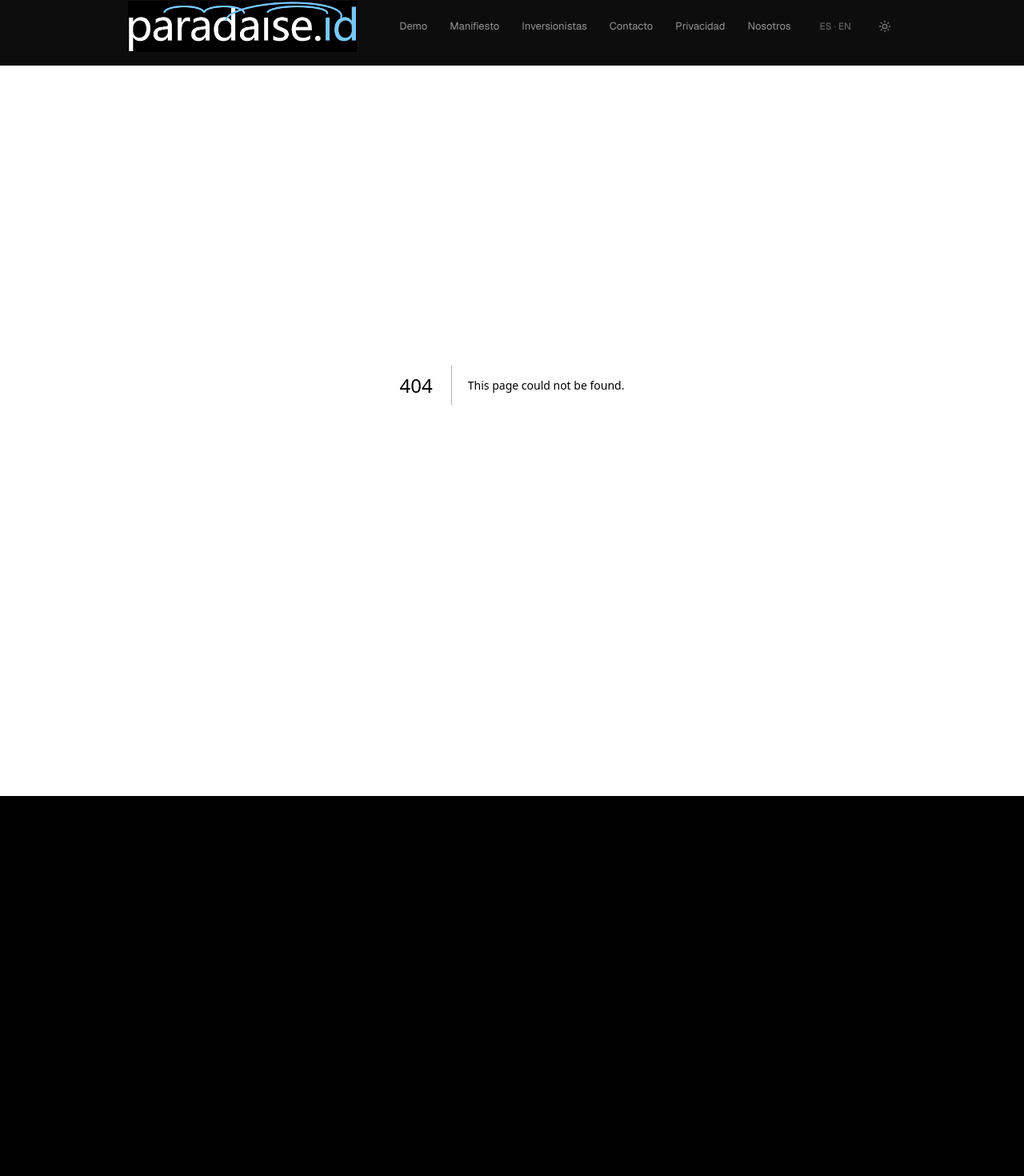
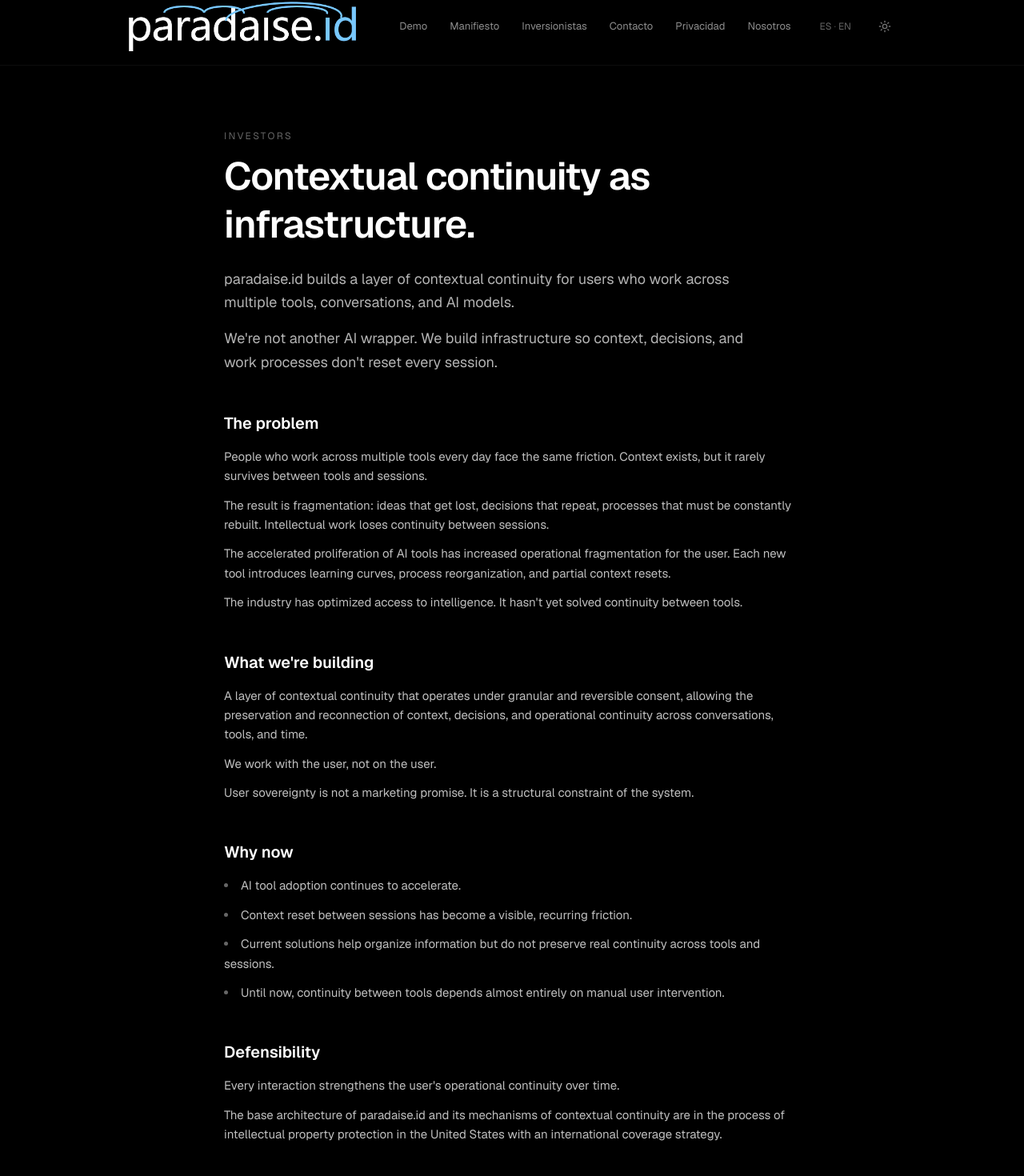
Before and after one commit to paradaiseid/paradaise-id-core, a Next.js app: page /en/inversionistas in a window 1280 px wide. Before the commit this address had no page. Shown: the part 15-1485 px from the top of the page at 80% size. Before the commit the page ends 1010 px from the top, so only its background shows below. Built offline with nearby package versions, Linux system fonts and the light colour scheme.

Commit message:
feat: EN pages + ES/EN toggle + demo EN + logo light-mode fix

```diff
--- /dev/null
+++ b/src/app/en/inversionistas/page.tsx
@@ -0,0 +1,123 @@
+export const metadata = {
+  title: "Investors — paradaise.id",
+  description: "Contextual continuity as infrastructure.",
+};
+
+export default function InvestorsEnPage() {
+  return (
+    <article className="flex-1 max-w-3xl mx-auto w-full px-5 sm:px-6 py-12 sm:py-20">
+      <header className="mb-12">
+        <p className="text-white/40 text-xs uppercase tracking-[0.2em] mb-3">Investors</p>
+        <h1 className="text-3xl sm:text-5xl font-semibold text-white tracking-tight leading-tight mb-6">
+          Contextual continuity as infrastructure.
+        </h1>
+        <p className="text-white/70 text-base sm:text-lg leading-relaxed max-w-2xl">
+          paradaise.id builds a layer of contextual continuity for users who work
+          across multiple tools, conversations, and AI models.
+        </p>
+        <p className="text-white/70 text-base sm:text-lg leading-relaxed max-w-2xl mt-4">
+          We&apos;re not another AI wrapper. We build infrastructure so context,
+          decisions, and work processes don&apos;t reset every session.
+        </p>
+      </header>
+
+      <section className="mb-12">
+        <h2 className="text-white text-xl font-semibold mb-4">The problem</h2>
+        <p className="text-white/75 text-[15px] leading-relaxed mb-3">
+          People who work across multiple tools every day face the same friction.
+          Context exists, but it rarely survives between tools and sessions.
+        </p>
+        <p className="text-white/75 text-[15px] leading-relaxed mb-3">
+          The result is fragmentation: ideas that get lost, decisions that repeat,
+          processes that must be constantly rebuilt. Intellectual work loses
+          continuity between sessions.
+        </p>
+        <p className="text-white/75 text-[15px] leading-relaxed mb-3">
+          The accelerated proliferation of AI tools has increased operational fragmentation
+          for the user. Each new tool introduces learning curves, process reorganization,
+          and partial context resets.
+        </p>
+        <p className="text-white/75 text-[15px] leading-relaxed">
+          The industry has optimized access to intelligence. It hasn&apos;t yet solved
+          continuity between tools.
+        </p>
+      </section>
+
+      <section className="mb-12">
+        <h2 className="text-white text-xl font-semibold mb-4">What we&apos;re building</h2>
+        <p className="text-white/75 text-[15px] leading-relaxed mb-3">
+          A layer of contextual continuity that operates under granular and reversible
+          consent, allowing the preservation and reconnection of context, decisions,
+          and operational continuity across conversations, tools, and time.
+        </p>
+        <p className="text-white/75 text-[15px] leading-relaxed mb-3">
+          We work with the user, not on the user.
+        </p>
+        <p className="text-white/75 text-[15px] leading-relaxed">
+          User sovereignty is not a marketing promise.
+          It is a structural constraint of the system.
+        </p>
+      </section>
+
+      <section className="mb-12">
+        <h2 className="text-white text-xl font-semibold mb-4">Why now</h2>
+        <ul className="space-y-3 text-white/75 text-[15px] leading-relaxed list-disc list-inside marker:text-white/40">
+          <li>AI tool adoption continues to accelerate.</li>
+          <li>Context reset between sessions has become a visible, recurring friction.</li>
+          <li>
+            Current solutions help organize information but do not preserve real
+            continuity across tools and sessions.
+          </li>
+          <li>
+            Until now, continuity between tools depends almost entirely on manual
+            user intervention.
+          </li>
+        </ul>
+      </section>
+
+      <section className="mb-12">
+        <h2 className="text-white text-xl font-semibold mb-4">Defensibility</h2>
+        <p className="text-white/75 text-[15px] leading-relaxed mb-3">
+          Every interaction strengthens the user&apos;s operational continuity over time.
+        </p>
+        <p className="text-white/75 text-[15px] leading-relaxed">
+          The base architecture of paradaise.id and its mechanisms of contextual
+          continuity are in the process of intellectual property protection in the
+          United States with an international coverage strategy.
+        </p>
+      </section>
+
+      <section className="mb-12">
+        <h2 className="text-white text-xl font-semibold mb-4">Team</h2>
+        <p className="text-white/75 text-[15px] leading-relaxed">
+          The founding team brings prior experience in product building, intellectual
+          property, and startup development with operations and acceleration processes
+          across Latin America and Europe.
+        </p>
+      </section>
+
+      <section className="mb-12 p-6 rounded-2xl border border-cyan-300/20 bg-cyan-300/[0.04]">
+        <h2 className="text-white text-xl font-semibold mb-3">Current status</h2>
+        <ul className="space-y-2 text-white/75 text-[15px] leading-relaxed list-disc list-inside marker:text-cyan-300/60">
+          <li>MVP v0 and waitlist operating</li>
+          <li>Active internal pilot</li>
+          <li>Active development of architecture and contextual continuity mechanisms</li>
+          <li>Open conversations with selected strategic investors</li>
+        </ul>
+      </section>
+
+      <section className="mt-12">
+        <h2 className="text-white text-xl font-semibold mb-4">Contact</h2>
+        <p className="text-white/75 text-[15px] leading-relaxed mb-5">
+          If you want to explore investment or early access, write to us.
+        </p>
+        <a
+          href="mailto:hello@paradaise.id?subject=Investor%20%E2%80%94%20paradaise.id"
+          className="inline-flex items-center px-6 py-3 rounded-full font-medium text-sm bg-white text-black hover:bg-white/90 transition-opacity"
+        >
+          hello@paradaise.id
+        </a>
+      </section>
+    </article>
+  );
+}
--- /dev/null
+++ b/src/app/en/manifesto/page.tsx
@@ -0,0 +1,63 @@
+export const metadata = {
+  title: "Manifesto — paradaise.id",
+  description: "Why paradaise.id exists. Continuity as a principle.",
+};
+
+export default function ManifestoEnPage() {
+  return (
+    <article className="flex-1 max-w-2xl mx-auto w-full px-5 sm:px-6 py-12 sm:py-20">
+      <header className="mb-12">
+        <p className="text-white/40 text-xs uppercase tracking-[0.2em] mb-3">Manifesto</p>
+        <h1 className="text-3xl sm:text-5xl font-semibold text-white tracking-tight leading-tight">
+          Don&apos;t reset context.
+        </h1>
+      </header>
+
+      <div className="space-y-6 text-white/75 text-base sm:text-lg leading-relaxed">
+        <p>
+          Every time you open a new conversation with your tools, you start from zero.
+          What you learned yesterday, what you decided a week ago, what you discarded a month ago —
+          all of that becomes invisible. Your context exists, but it rarely survives between tools.
+        </p>
+
+        <p>
+          paradaise.id exists so that loss stops happening.
+          Not to watch you. Not to optimize you. To give you back your own context.
+        </p>
+
+        <p>
+          We work with you, not on you. Every signal paradaise takes is under your consent,
+          reversible, and always yours. What we connect never modifies what you wrote.
+          What we return is continuity over ideas and decisions that were already yours.
+        </p>
+
+        <p>
+          We believe intelligence isn&apos;t in the tools — it&apos;s in how you cross them over time.
+          Important decisions rarely arise in a single session. They form between conversations,
+          doubts, corrections, and time. paradaise.id preserves that continuity and returns it
+          to you when you need it most.
+        </p>
+
+        <p>
+          This is not productivity. It is cognitive continuity. The ability not to start from zero
+          every time you start.
+        </p>
+
+        <p>
+          Sovereignty over your data is not a marketing promise.
+          It is the only honest way to build a system that lives close to how you think.
+          Without sovereignty, this would be surveillance with good design. With sovereignty, it is continuity.
+        </p>
+
+        <p>
+          paradaise.id is not another tool. It is the continuity that remains between tools,
+          conversations, and time.
+        </p>
+
+        <p className="text-white pt-4">
+          Don&apos;t reset context. Recover it improved.
+        </p>
+      </div>
+    </article>
+  );
+}
--- a/src/app/globals.css
+++ b/src/app/globals.css
@@ -101,7 +101,8 @@ html[data-theme="light"] ::-webkit-scrollbar-track { background: rgba(0,0,0,0.03
 html[data-theme="light"] ::-webkit-scrollbar-thumb { background: rgba(0,0,0,0.15); }
 
 html[data-theme="light"] img[alt="paradaise.id"] {
-  filter: invert(1);
+  /* invert + hue-rotate preserva el cyan en el logo PNG */
+  filter: invert(1) hue-rotate(180deg);
 }
 
 *:focus-visible {
```
